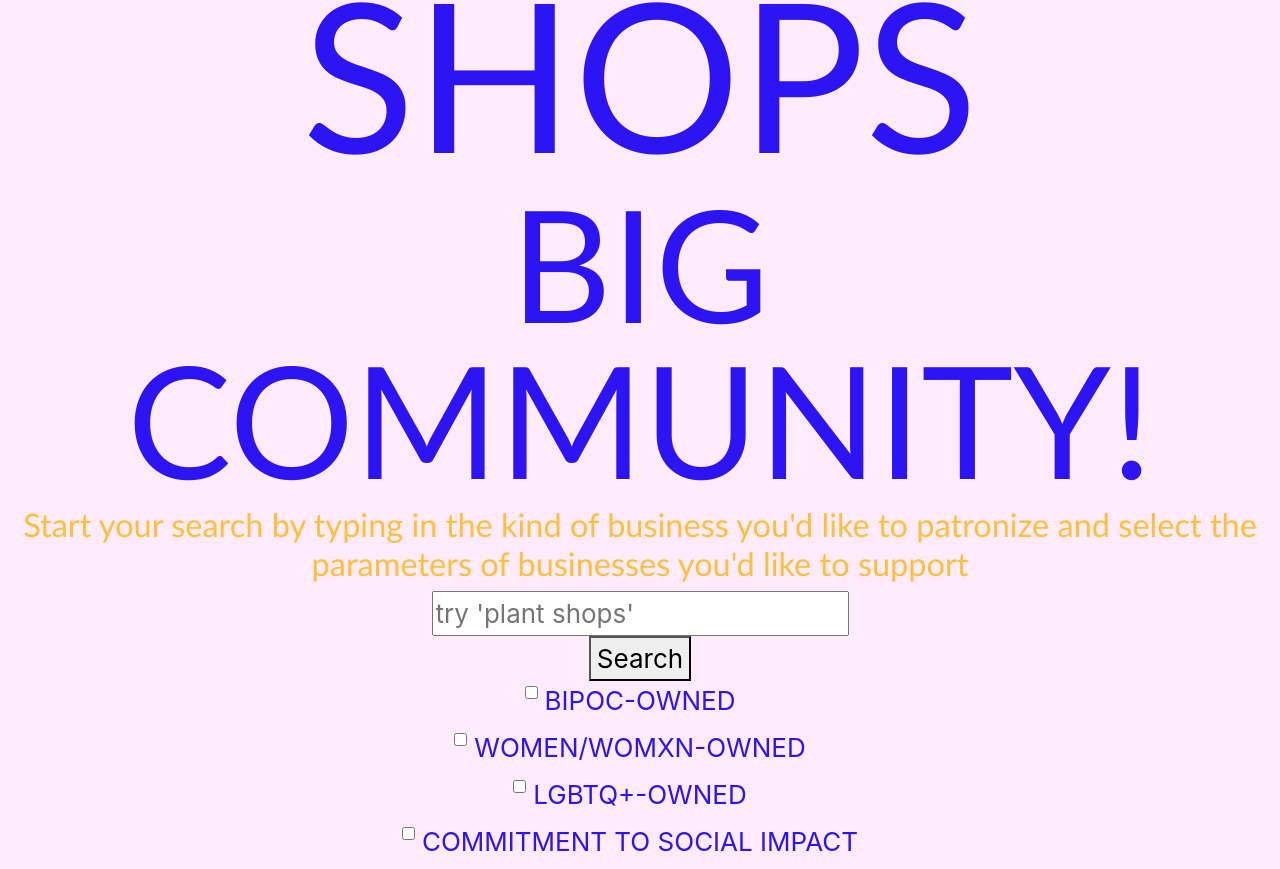
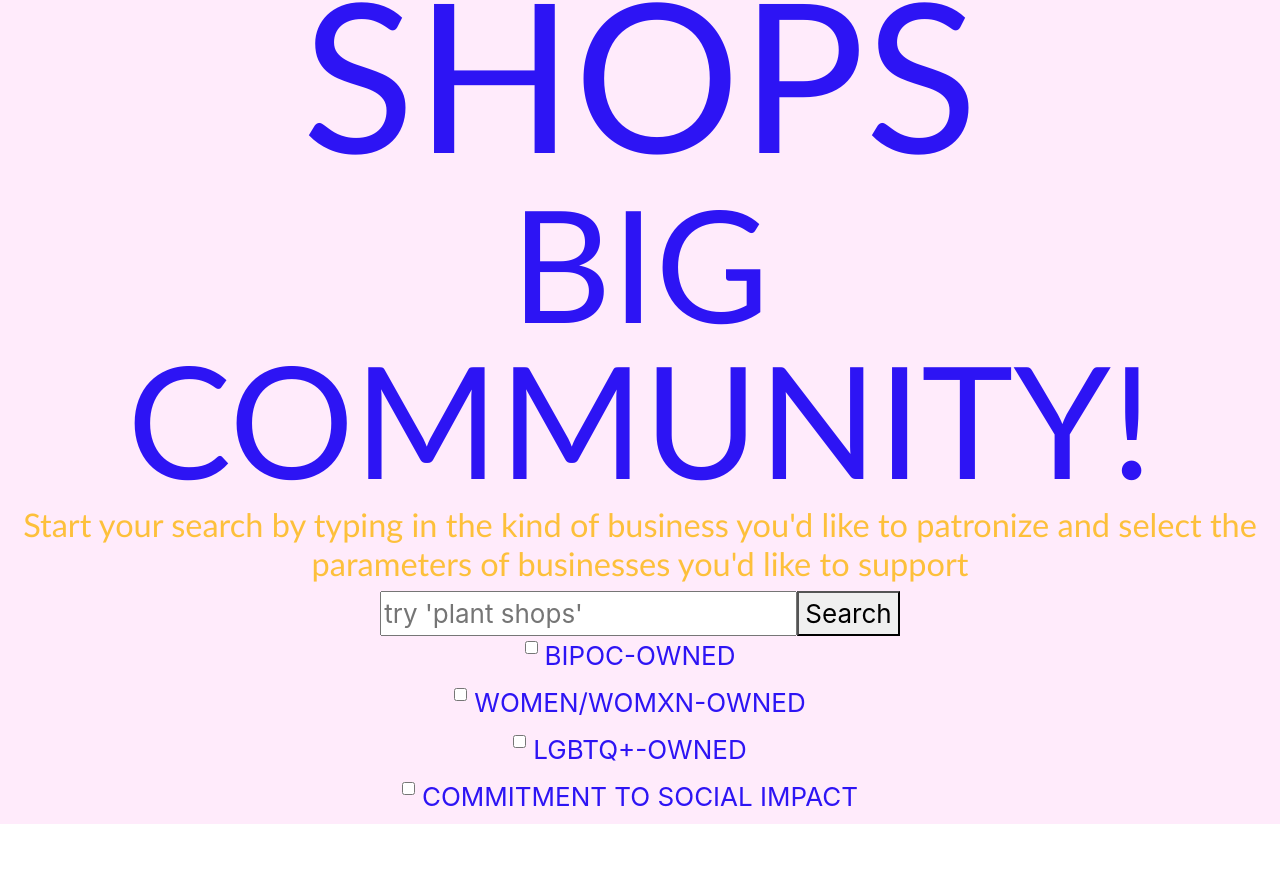
Before and after one commit to LeahESc/small-shops-big-community-react, a React (Create React App) app: page / in a window 1280 px wide. Shown: the part 279-1148 px from the top of the page. After the commit the page ends 1103 px from the top, so only its background shows below. Built offline with nearby package versions, Linux system fonts and the light colour scheme; no server answers.

Commit message:
adds Redirect to get to nestest shops route

```diff
--- a/src/App.js
+++ b/src/App.js
@@ -21,7 +21,7 @@ class App extends Component {
         <div className="App">
           <Navbar />
           <HomeSearch fetchCategories={this.props.fetchCategories} categories={this.props.categories} exact path='/' component={HomeSearch}/>
-          <Route exact path="/categories/:id/shops" component={CategoryContainer} />
+          {/* <Route exact path="/categories/:id/shops" component={CategoryContainer} /> */}
           <Route exact path="/categories/:id/shops/:id" component={ShopContainer} />
 
       </div>
--- a/src/components/HomeSearch.js
+++ b/src/components/HomeSearch.js
@@ -2,7 +2,7 @@ import React, { Component } from 'react'
 import '../App.css'
 import TagCheckbox from './TagCheckbox'
 import CategoryContainer from '../containers/CategoryContainer'
-import { Route, Link } from 'react-router-dom';
+import { BrowserRouter as Router, Route, Redirect } from 'react-router-dom';
 
 
 class HomeSearch extends Component {
@@ -14,7 +14,8 @@ class HomeSearch extends Component {
             {id: 3, value:"LGBTQ+-OWNED", checked: false},
             {id: 4, value:"COMMITMENT TO SOCIAL IMPACT", checked: false}
         ],
-        category: ''
+        category: '',
+        redirect: null
     }
 
     handleChange = (e) => {
@@ -22,7 +23,6 @@ class HomeSearch extends Component {
             ...this.state,
             search: e.target.value
         })
-
     }
 
     createTagCheckboxes = () =>  this.state.tags.map(tag => <TagCheckbox key={tag.id} value={tag.value} checked={tag.checked} handleCheck={this.handleCheck} /> )
@@ -42,22 +42,26 @@ class HomeSearch extends Component {
         })
     };
 
-    handleClick = (e) => {
-        const matchedCategory = this.props.categories.filter(category => category.name.substring(0,3) === this.state.search.substring(0,3))
-        this.setState({
-            ...this.state,
-            category: matchedCategory
-        })
-        console.log('category:', this.state.category)
-    }
-
-    // findCategory = () => {
-    //     const matchedCategory = this.props.categories.filter(category => category.substring(0,3) === this.state.search.substring(0,4))
-    //     this.setState({
+    // componentDidUpdate() {
+    //     if (this.state.search.length > 3) {
+    //         const matchedCategory = this.props.categories.find(category => category.name.substring(0,3) === this.state.search.substring(0,3))
+    //         this.setState({
     //         ...this.state,
     //         category: matchedCategory
     //     })
+    //     }
     // }
+
+    handleSubmit = (e) => {
+        e.preventDefault()
+        const matchedCategory = this.props.categories.find(category => category.name.substring(0,3) === this.state.search.substring(0,3))
+        this.setState({
+            ...this.state,
+            category: matchedCategory,
+            redirect: true
+        })
+
+    }
 
     // handleSubmit = (e) => {
     //     e.preventDefault()
@@ -75,6 +79,7 @@ class HomeSearch extends Component {
     // }
 
     render() {
+        if (!this.state.redirect) {
         return (
             <div>
                 <header className="header">
@@ -83,19 +88,21 @@ class HomeSearch extends Component {
                     <h2>BIG COMMUNITY!</h2>
                     <h4>Start your search by typing in the kind of business you'd like to patronize and select the parameters of businesses you'd like to support</h4>
 
-
-                    <input type ="text" name="category" onChange={this.handleChange} value={this.state.search} placeholder="try 'plant shops'"/>
-                    <Link to={`/categories/${this.state.category.id}/shops`} category={this.state.category} tags={this.state.tags.filter(t => t.checked === true)}>
-                        <button onClick={this.handleClick}>Search</button>
-                    </Link>
-                    {this.createTagCheckboxes()}
+                    <form onSubmit={this.handleSubmit}>
+                        <input type ="text" name="category" onChange={this.handleChange} value={this.state.search} placeholder="try 'plant shops'"/>
+                            <button type="submit">Search</button>
+                        {this.createTagCheckboxes()}
+                    </form>
                 </header>
-                 <Route exact path='/categories/:id/shops' component={CategoryContainer}> </Route>
-
-
-                {/* < CategoryContainer /> */}
+                <Router>
+                 <Route exact path="/categories/:id/shops" component={CategoryContainer} category={this.state.category} tags={this.state.tags.filter(t => t.checked === true)}/>
+                </Router>
             </div>
-        )
+        )} else {
+            return (
+                <Redirect to={`/categories/${this.state.category.id}/shops`}   />
+            )
+        }
     }
 }
 
```
Also changed, not shown: 1 other file (tests, documents, lock files or other folders).
